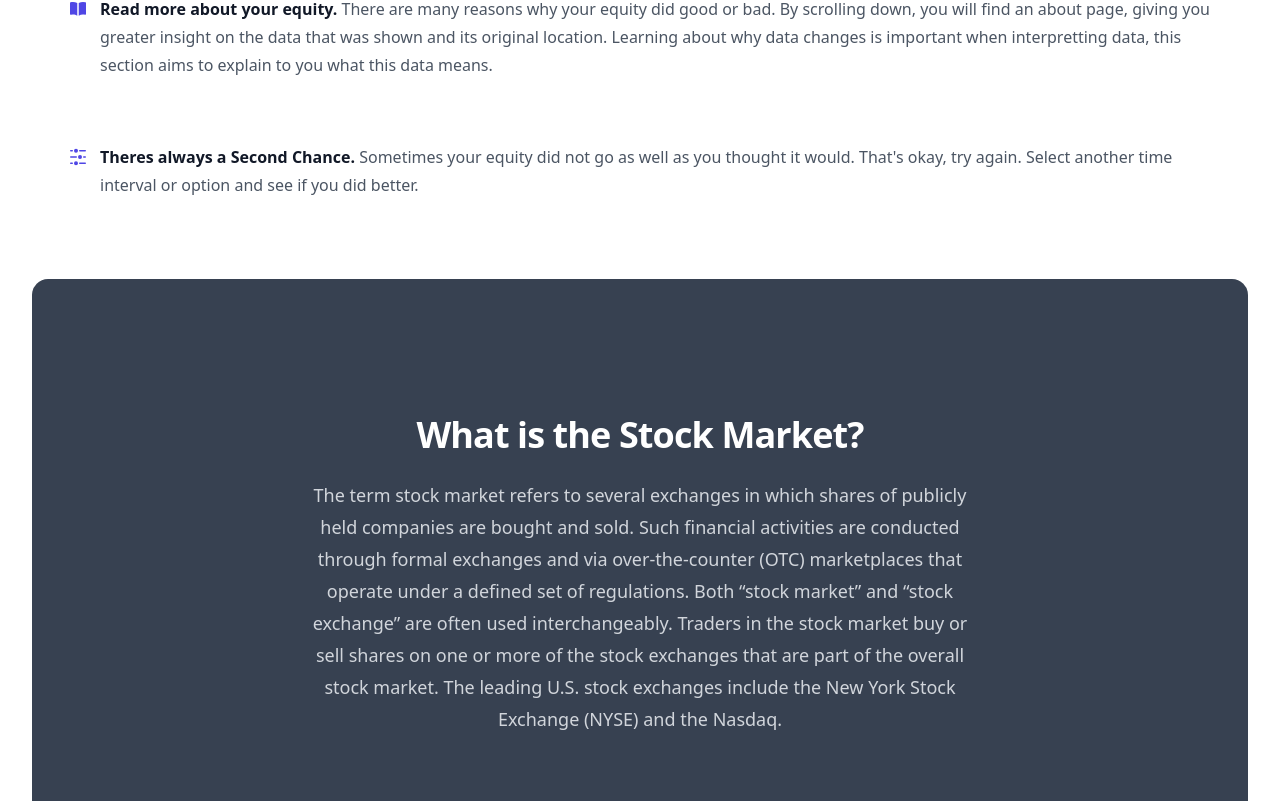
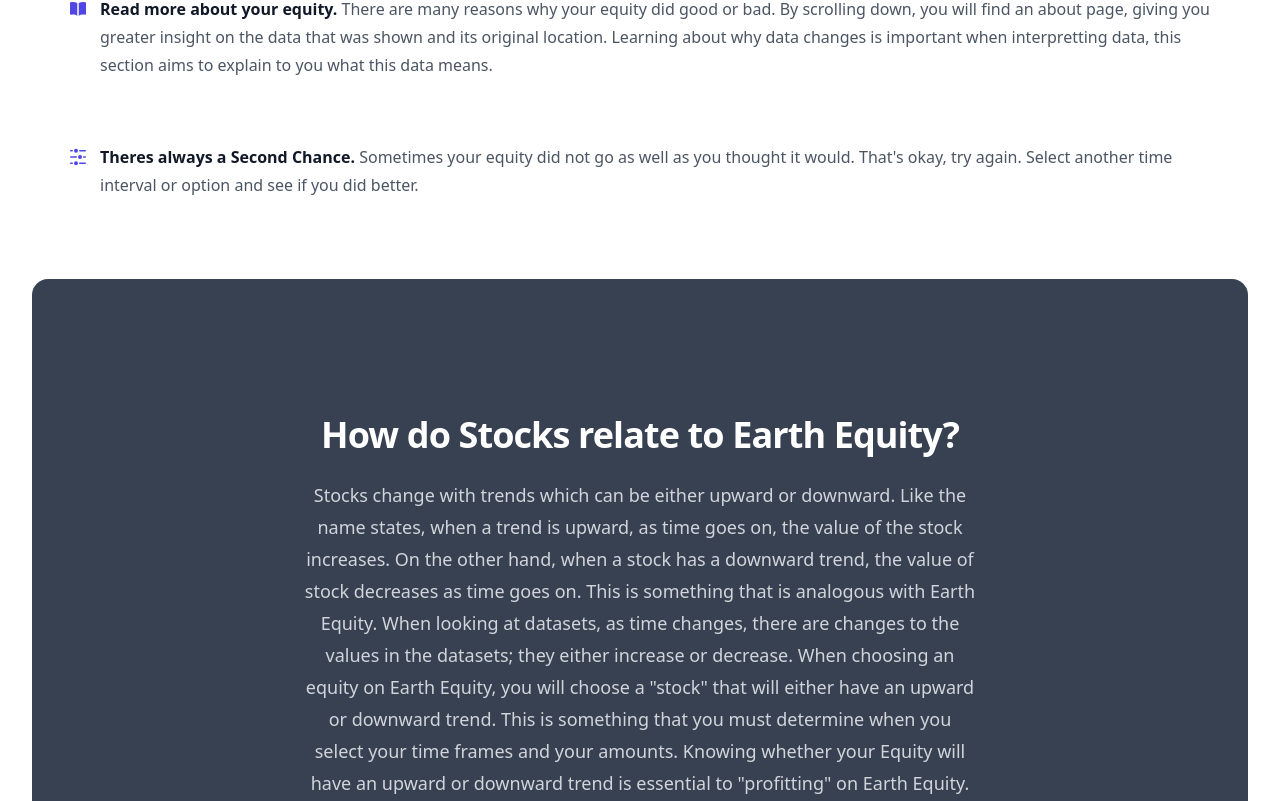
Before and after one commit to hajin-park/Earth-Equity, a React (Vite) app in the folder EarthEquity/: page / in a window 1280 px wide. Shown: the part 1996-2797 px from the top of the page. Built offline with nearby package versions, Linux system fonts and the light colour scheme.

Commit message:
Added about stocks/equity to about

```diff
--- a/EarthEquity/src/Components/Navbar/NavigationBar.jsx
+++ b/EarthEquity/src/Components/Navbar/NavigationBar.jsx
@@ -140,7 +140,7 @@
                             leaveFrom="opacity-100 translate-y-0"
                             leaveTo="opacity-0 translate-y-1"
                         >
-                            <Popover.Panel className="absolute -left-32 xl:-left-8 top-full z-10 mt-3 w-screen max-w-md overflow-hidden rounded-3xl bg-white shadow-lg ring-1 ring-gray-900/5">
+                            <Popover.Panel className="absolute -left-800 xl:-left-8 top-full z-10 mt-3 w-screen max-w-md overflow-hidden rounded-3xl bg-white shadow-lg ring-1 ring-gray-900/5">
                                 <div className="">
                                     {climate.map((item) => (
                                         <div
--- a/EarthEquity/src/Pages/Home/InfoSection.jsx
+++ b/EarthEquity/src/Pages/Home/InfoSection.jsx
@@ -6,6 +6,28 @@
         <div className="bg-gray-700 py-24 sm:py-32 rounded-2xl">
         <div>
                 <div className="mx-auto max-w-7xl px-6 lg:px-8">
+                    <div className="mx-auto max-w-2xl lg:text-center">
+                    <p className="mt-2 text-3xl font-bold tracking-tight text-white sm:text-4xl">
+                        How do Stocks relate to Earth Equity?
+                    </p>
+                    <p className="mt-6 text-lg leading-8 text-gray-300">
+                        Stocks change with trends which can be either upward or downward. Like the name
+                        states, when a trend is upward, as time goes on, the value of the stock increases.
+                        On the other hand, when a stock has a downward trend, the value of stock decreases
+                        as time goes on. This is something that is analogous with Earth Equity. When looking
+                        at datasets, as time changes, there are changes to the values in the datasets; they
+                        either increase or decrease. When choosing an equity on Earth Equity, you will choose
+                        a "stock" that will either have an upward or downward trend. This is something that you
+                        must determine when you select your time frames and your amounts. Knowing whether
+                        your Equity will have an upward or downward trend is essential to "profitting" on
+                        Earth Equity.
+                    </p>
+                </div>
+                </div>
+            </div>
+            <div>
+                <div className="mx-auto max-w-7xl px-6 lg:px-8 mt-20">
+                    <h2 className="text-base font-semibold leading-7 text-indigo-400 text-center">More information about Stocks</h2>
                     <div className="mx-auto max-w-2xl lg:text-center">
                     <p className="mt-2 text-3xl font-bold tracking-tight text-white sm:text-4xl">
                         What is the Stock Market?
```
Lines whose indentation alone changed are shown as unchanged.
